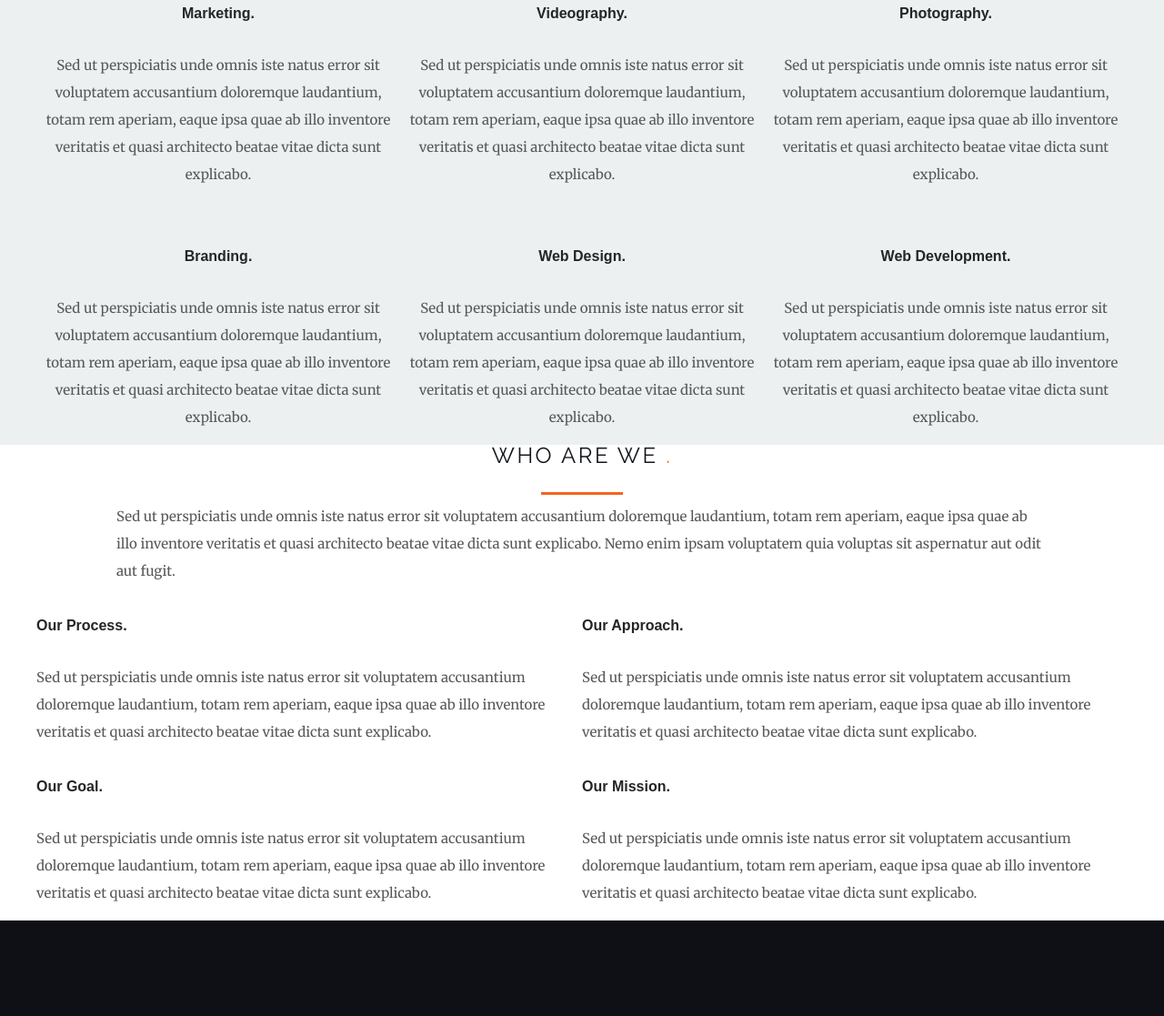
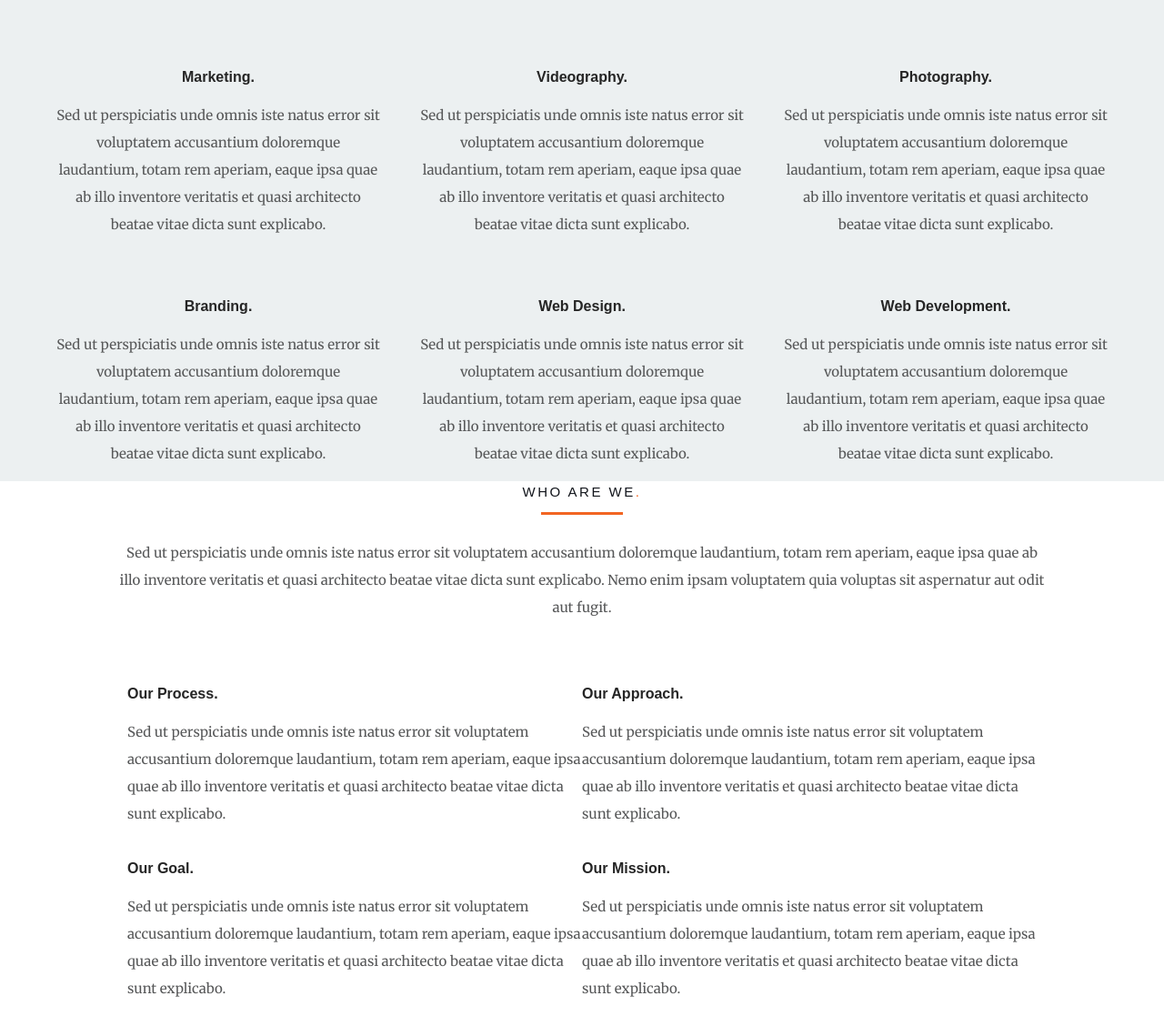
Before and after one commit to jairovg/puremedia-vpc, a website built with webpack: page src/index.html in a window 1280 px wide. Shown: the part 1629-2746 px from the top of the page at 91% size. Before the commit the page ends 2641 px from the top, so only its background shows below. Built offline with nearby package versions, Linux system fonts and the light colour scheme.

Commit message:
Styles on values and services

```diff
--- a/src/index.scss
+++ b/src/index.scss
@@ -6,6 +6,7 @@
 
 @import "./styles/base-rules.scss";
 @import "./styles/headings.scss";
+@import "./styles/paragraphs.scss";
 @import "./styles/layout-rules.scss";
 
 // Components mobile first
--- a/src/styles/components/services.scss
+++ b/src/styles/components/services.scss
@@ -9,10 +9,11 @@
 
 .service {
   position: relative;
-  flex: 1 1 400px;
+  flex: 1 1 350px;
   display: flex;
   flex-flow: column wrap;
   overflow: hidden;
+  padding: 0 22px;
 }
 
 .icon-graph::before {
--- a/src/styles/components/values.scss
+++ b/src/styles/components/values.scss
@@ -1,14 +1,14 @@
 .values {
   display: flex;
   flex-flow: row wrap;
-  max-width: 1200px;
+  max-width: 1000px;
   margin-left: auto;
   margin-right: auto;
 }
 
 .value {
   position: relative;
-  flex: 1 1 600px;
+  flex: 1 1 500px;
   display: flex;
   flex-flow: column wrap;
   overflow: hidden;
--- a/src/styles/headings.scss
+++ b/src/styles/headings.scss
@@ -1,5 +1,5 @@
 .h1 {
-    font: 24px / 24px $ff-forms;
+    font: 15px/24px "raleway-heavy", sans-serif;
     margin-top: 0;
     margin-bottom: 40px;
     text-transform: uppercase;
@@ -12,7 +12,7 @@
         position: absolute;
         left: 0;
         right: 0;
-        top: 1.7em;
+        top: 1.5em;
         bottom: 0;
         content: " ";
         border: solid $orange-light;
--- /dev/null
+++ b/src/styles/paragraphs.scss
@@ -0,0 +1,9 @@
+.detailed {
+  margin-top: 0;
+  color: $grey;
+}
+
+.description {
+  text-align: center;
+  margin-bottom: 50px;
+}
--- a/src/styles/variables.scss
+++ b/src/styles/variables.scss
@@ -19,6 +19,7 @@ $grey-darkest:    rgb(14,16,21);    //#0E1015
 $grey-darker:     rgb(18,21,27);    //#12151B
 $grey-dark:       rgb(38,45,58);    //#262D3A
 $grey:            rgb(87,88,89);    //#575859
+$grey-paragraph:  rgb(70,72,73);
 $grey-light:      rgb(192,205,209); //#C0CDD1
 $grey-lighter:    rgb(236,240,241); //#ECF0F1
 $orange-dark:     rgb(164,59,10);   //#A43B0A
```
Also changed, not shown: src/index.html (+3 -9 lines).
